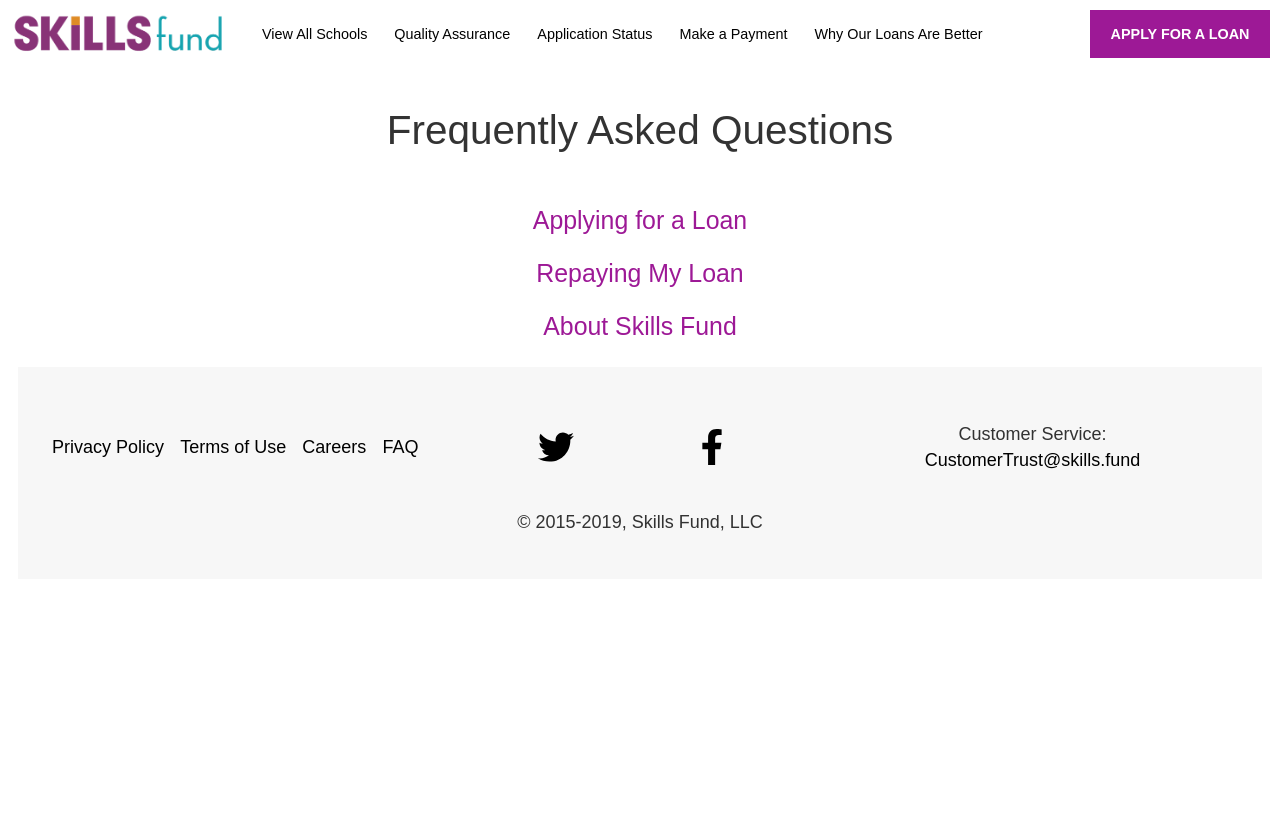
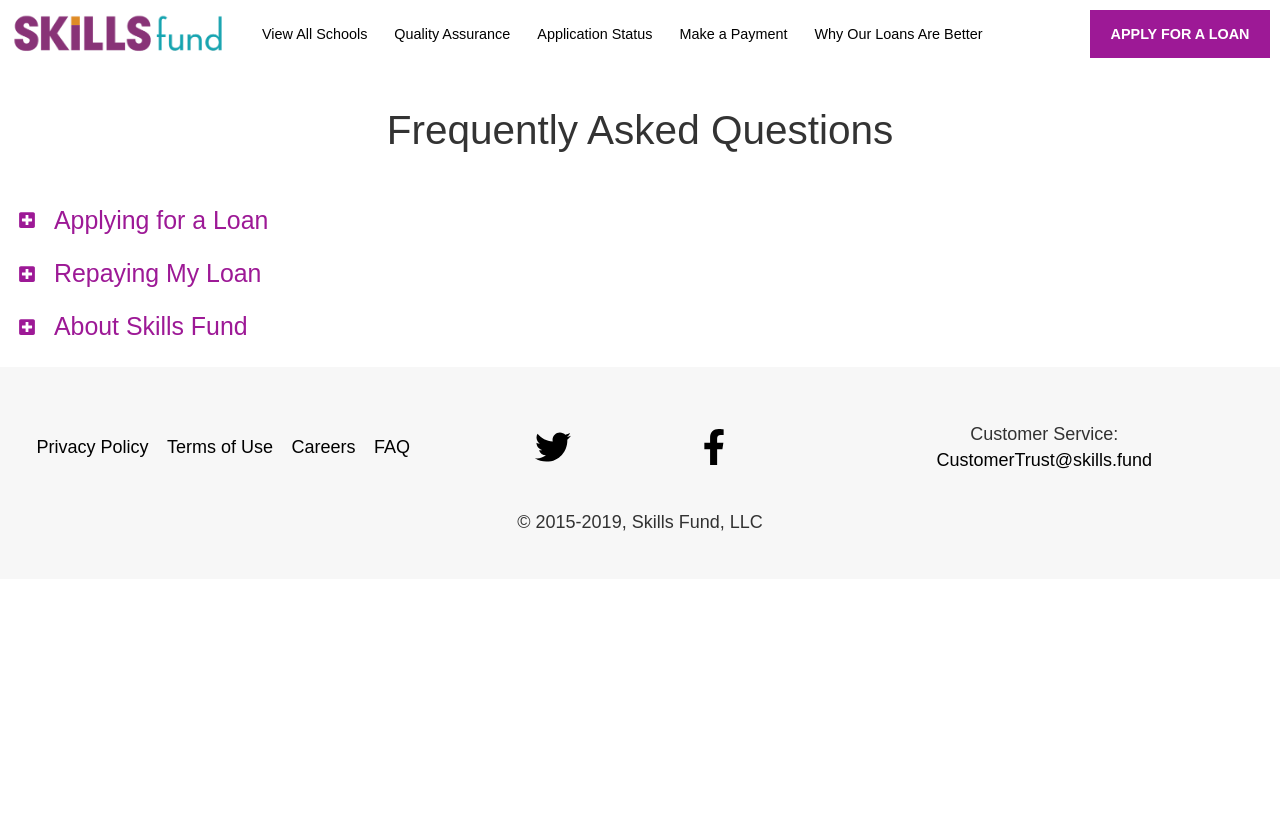
Before and after one commit to chrisdesilva/skills_fund, a Gatsby site: page /frequently-asked-questions in a window 1280 px wide. Built offline with nearby package versions, Linux system fonts and the light colour scheme; Gatsby itself is replaced by a stand-in of ours; a web font is replaced by a local one.

Commit message:
Add open and close animation to faqs

```diff
--- a/src/components/faqtemplate.js
+++ b/src/components/faqtemplate.js
@@ -7,7 +7,7 @@ const FAQTemplate = props => {
 
     return (
         <div className="px-4">
-            <h2 className={isOpen ? "cursor-pointer text-base font-bold text-center" : "cursor-pointer text-base text-center"} onClick={() => toggleIsOpen(!isOpen)}>Q: {props.question}</h2>
+            <h2 className={isOpen ? "cursor-pointer text-base font-bold" : "cursor-pointer text-base"} onClick={() => toggleIsOpen(!isOpen)}>Q: {props.question}</h2>
             <Collapse isOpened={isOpen}>
                 <p className="mb-0 pb-4">{props.answer}</p>
             </Collapse>
--- a/src/components/layout.js
+++ b/src/components/layout.js
@@ -23,8 +23,8 @@ const Layout = ({ children }) => {
   return (
     <>
       <Header siteTitle={data.site.siteMetadata.title} />
-      <div className="main px-4">
-        <main>{children}</main>
+      <div className="main">
+        <main className="px-4">{children}</main>
       <Footer />
       </div>
     </>
--- a/src/pages/frequently-asked-questions.js
+++ b/src/pages/frequently-asked-questions.js
@@ -4,6 +4,7 @@ import SEO from "../components/seo"
 import FAQTemplate from "../components/faqtemplate"
 import { Link } from "gatsby"
 import { Collapse } from "react-collapse"
+import { FaPlusSquare } from "react-icons/fa"
 
 const FAQ = () => {
 
@@ -15,7 +16,7 @@ const FAQ = () => {
         <Layout>
             <SEO title="FAQ" />
             <h1 className="text-center mt-24 mb-12">Frequently Asked Questions</h1>
-            <h3 className="text-secondary cursor-pointer text-center" onClick={() => toggleIsApplyOpen(!isApplyOpen)}>Applying for a Loan</h3>
+            <h3 className="text-secondary cursor-pointer flex items-center" onClick={() => toggleIsApplyOpen(!isApplyOpen)}><FaPlusSquare className={isApplyOpen ? "text-base mr-4 plus" : "text-base mr-4"} />Applying for a Loan </h3>
             <Collapse isOpened={isApplyOpen}>
                 <FAQTemplate
                     question="What’s the difference between fixed rates and variable rates?"
@@ -74,7 +75,7 @@ const FAQ = () => {
                     answer={<><p>Yes, you may apply for financing in parallel to applying for your scholarship. If you are awarded your scholarship prior to the disbursement of your tuition financing to your school, please email <a className="text-secondary" href="mailto:CustomerTrust@Skills.Fund">CustomerTrust@Skills.Fund</a> with the amount of your scholarship, and your loan for tuition will be downward adjusted. Should you receive your scholarship following the second Wednesday after program start, you can apply your funds to your loan balance at any time without pre-payment penalty.</p><p className="mb-0 pb-4"><strong className="text-secondary">Please note:</strong> Should you want to apply for a scholarship, it is recommended to apply for max tuition financing, and once your scholarship is awarded, Skills Fund can downward adjust your requested tuition financing. This will prevent you having to apply for additional funds, should you not be awarded your scholarship, as loans may not be upward adjusted. Simply email <a className="text-secondary" href="mailto:CustomerTrust@Skills.Fund">CustomerTrust@Skills.Fund</a> with your approved scholarship amount.</p></>}
                 />
             </Collapse>
-            <h3 className="text-secondary cursor-pointer text-center" onClick={() => toggleIsRepayOpen(!isRepayOpen)}>Repaying My Loan</h3>
+            <h3 className="text-secondary cursor-pointer flex items-center" onClick={() => toggleIsRepayOpen(!isRepayOpen)}><FaPlusSquare className={isRepayOpen ? "text-base mr-4 plus" : "text-base mr-4"} />Repaying My Loan </h3>
             <Collapse isOpened={isRepayOpen}>
                 <FAQTemplate
                     question="Can I pay off my loan faster than the initial term?"
@@ -93,7 +94,7 @@ const FAQ = () => {
                     answer={<><p>Please email <a className="text-secondary" href="mailto:CustomerTrust@Skills.Fund">CustomerTrust@Skills.Fund</a> to request a loan cancellation. If you applied for your loan after X date, log in to your <a className="text-secondary" href="https://my.skills.fund">Skills Fund account</a> to cancel your loan.</p></>}
                 />
             </Collapse>
-            <h3 className="text-secondary cursor-pointer text-center" onClick={() => toggleIsAboutOpen(!isAboutOpen)}>About Skills Fund</h3>
+            <h3 className="text-secondary cursor-pointer flex items-center" onClick={() => toggleIsAboutOpen(!isAboutOpen)}><FaPlusSquare className={isAboutOpen ? "text-base mr-4 plus" : "text-base mr-4"} />About Skills Fund </h3>
             <Collapse isOpened={isAboutOpen}>
                 <FAQTemplate
                     question="Who is Skills Fund?"
--- a/src/styles/_components.scss
+++ b/src/styles/_components.scss
@@ -73,3 +73,12 @@
       color: $primary;
     }
   }
+
+  svg {
+    transition: all 300ms;
+  }
+
+  .plus {
+    transform: rotate(45deg);
+    color: $black;
+  }
```
